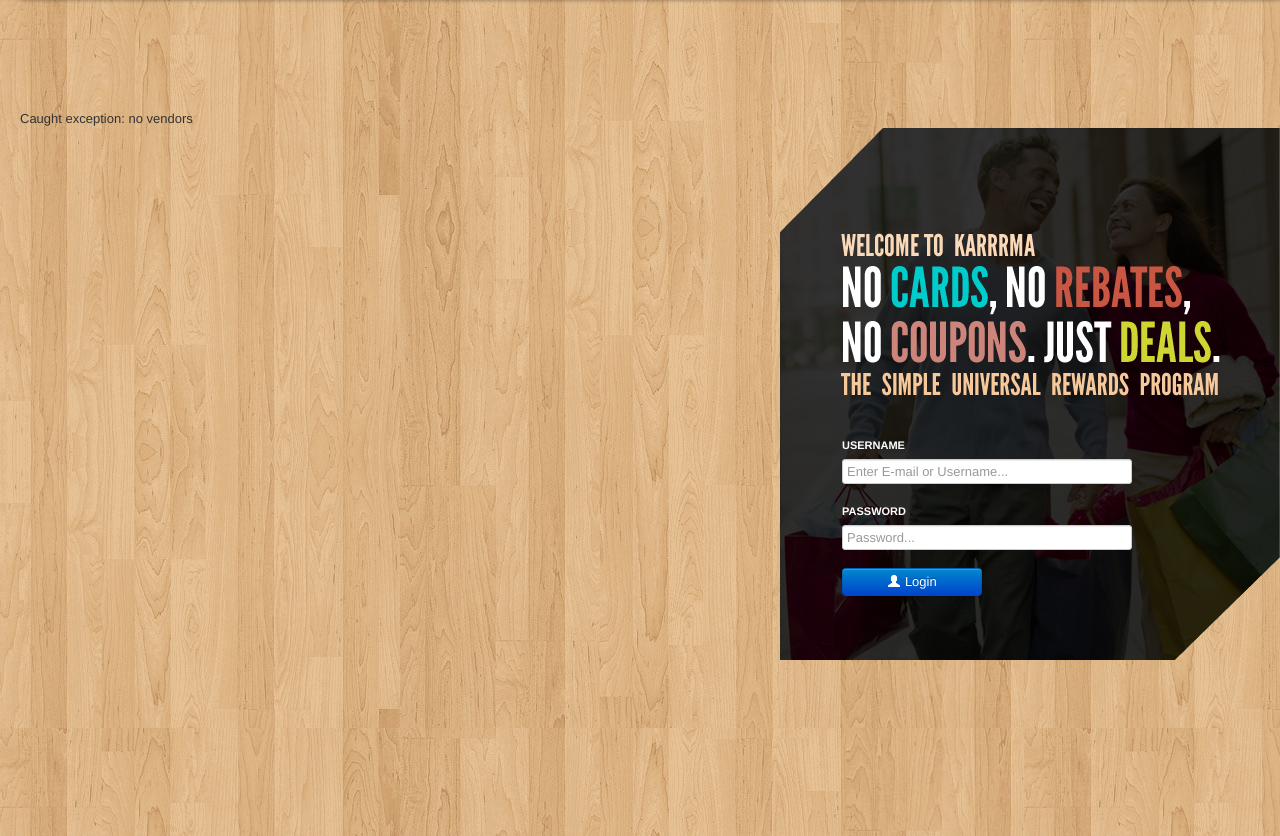
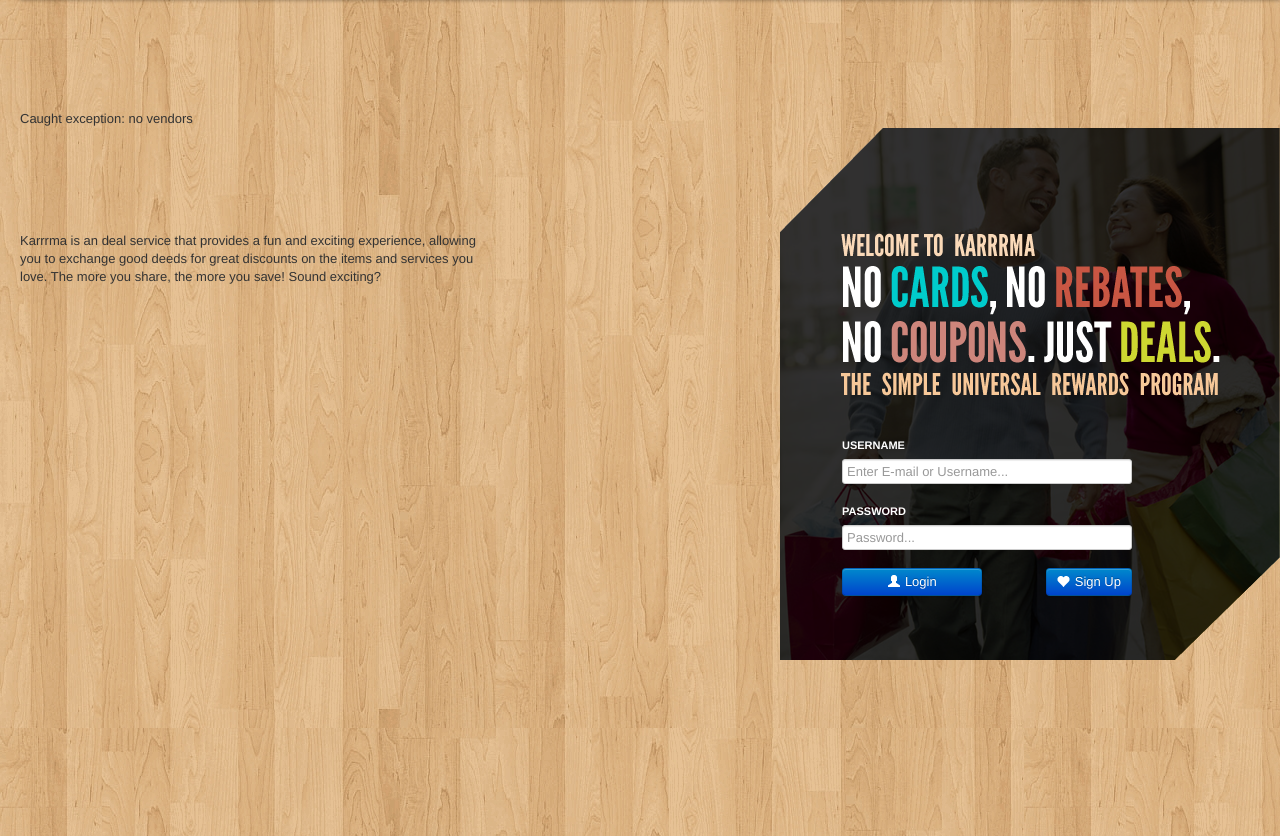
Before and after one commit to atomicflowtechorg/bogo, a CodeIgniter app: page / in a window 1280 px wide. Shown: the part 40-876 px from the top of the page. Run offline with CodeIgniter, Linux system fonts and the light colour scheme; data that the repository does not hold is empty.

Commit message:
Pushing signup button

```diff
--- a/application/views/welcome.php
+++ b/application/views/welcome.php
@@ -13,7 +13,7 @@ if(isset($data['exception'])){
 
 <div class="row">
 
-    <div id="betaTestingContainer" class="span6 pull-right">
+    <div id="betaTestingContainer" class="span6">
    Karrrma is an deal service that provides a fun and exciting experience, allowing you to exchange good deeds for great discounts on the items and services you love. The more you share, the more you save! Sound exciting?
     </div>
 
@@ -38,6 +38,9 @@ if(isset($data['exception'])){
                                 <button type="submit" class="btn btn-primary span2"> <i class="icon-user icon-white"></i>
                                     Login
                                 </button>
+                                 <button type="button" class="btn btn-primary signupButton pull-right"> <i class="icon-heart icon-white"></i>
+                                Sign Up
+                            </button>
                             </div>
                         </div>
                     </form>
--- a/assets/css/styles.css
+++ b/assets/css/styles.css
@@ -254,11 +254,11 @@ height:70px;
 /*  background-color: #fefefe;
   border-top: 8px solid #333;
   border-bottom: 8px solid #333;*/
-  background: url("/assets/image/background/betaThingsAndStuffBorder.png") no-repeat;
-  height:425px;
+  /*background: url("/assets/image/background/betaThingsAndStuffBorder.png") no-repeat;*/
+  /*height:425px;*/
   margin-top:104px;
-  width:423px;
-  display: none;
+  /*width:423px;*/
+  /*display: block;*/
 
 }
 #welcomeRow{
```
